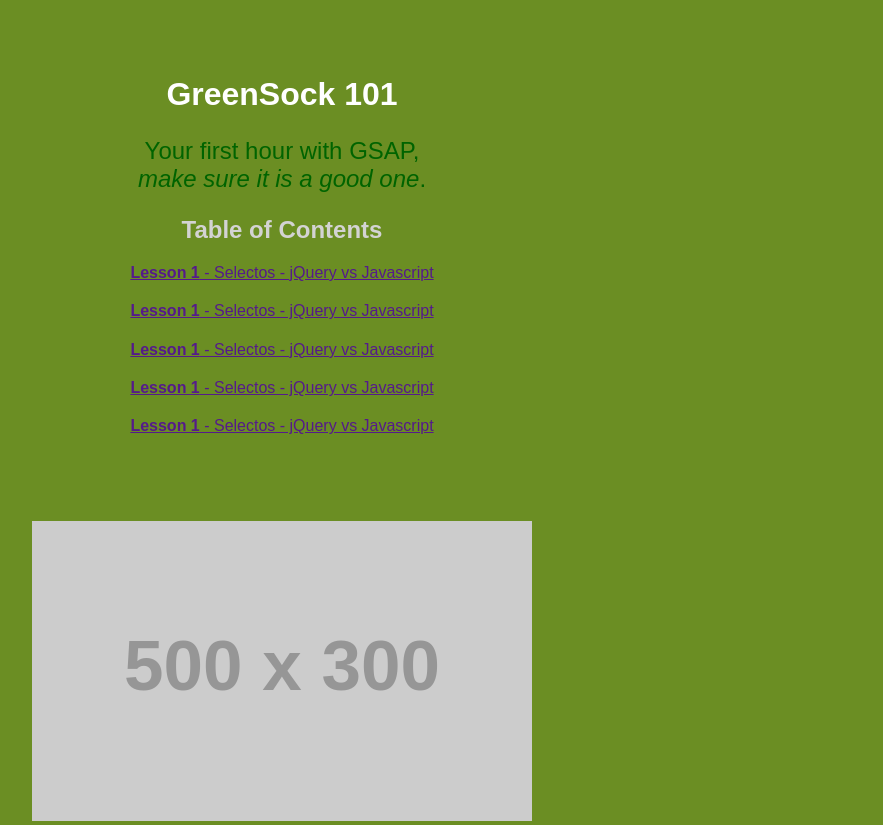
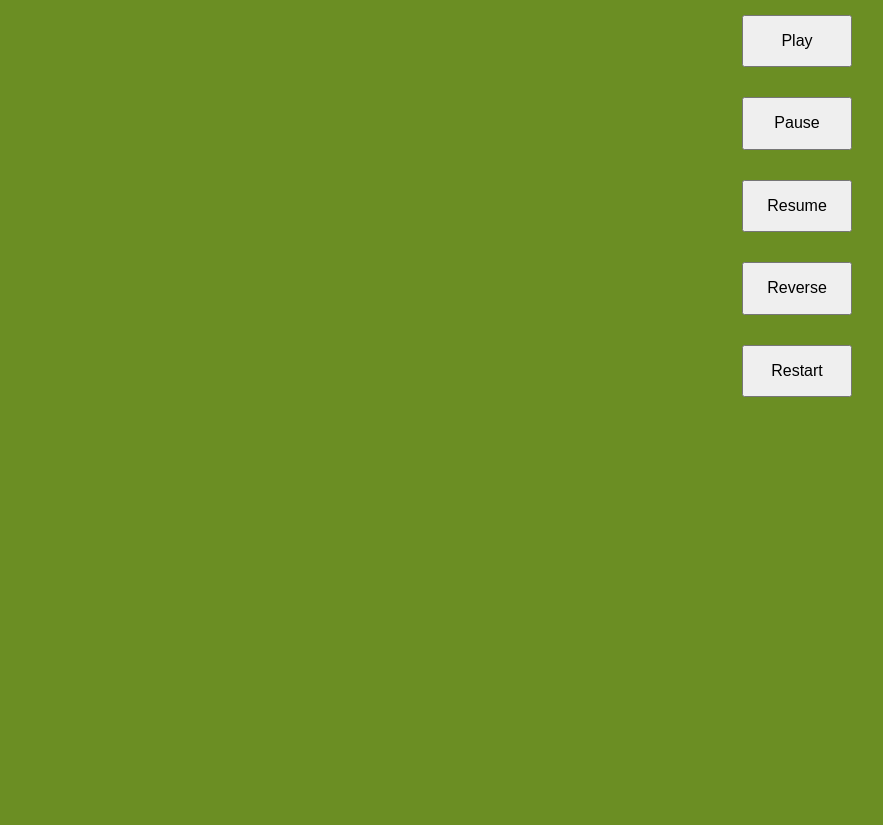
Before and after one commit to juanfevasquez/greensock, a plain HTML site: page index.html in a window 1280 px wide. Shown: the whole page, without its empty margins (358-1241 px from the left). Drawn offline with nearby package versions, Linux system fonts and the light colour scheme; placeholder pictures from the web are drawn by us.

Commit message:
Timeline Events

```diff
--- a/css/main.css
+++ b/css/main.css
@@ -49,3 +49,18 @@
 .image {
     max-width: 100%;
 }
+
+.btn-container {
+    position: absolute;
+    top: 15px;
+    right: 15px;
+    width: 220px;
+    text-align: right;
+}
+.btn {
+    display: block;
+    width: 50%;
+    margin: 0 auto 30px;
+    padding: 15px 0;
+
+}
--- a/index.html
+++ b/index.html
@@ -38,6 +38,14 @@
         <img class="image" src="http://placehold.it/500x300" alt="placeholder image">
     </div>
 
+    <div class="btn-container">
+        <button class="btn btn-play">Play</button>
+        <button class="btn btn-pause">Pause</button>
+        <button class="btn btn-resume">Resume</button>
+        <button class="btn btn-reverse">Reverse</button>
+        <button class="btn btn-restart">Restart</button>
+    </div>
+
     <script src="https://cdnjs.cloudflare.com/ajax/libs/jquery/3.2.1/jquery.min.js"></script>
     <script src="https://cdnjs.cloudflare.com/ajax/libs/gsap/1.19.1/TweenMax.min.js"></script>
     <script src="js/main.js"></script>
--- a/js/main.js
+++ b/js/main.js
@@ -45,19 +45,19 @@
     // What is a label: is a tool that allows me to point to a time in the timeline where I want some
     // animation to be triggered. eg:
 
-    /*
+    /**/
     tl.from(title, 0.6, {
         y: -30,
         autoAlpha: 0,
         ease: Power1.easeOut,
     })
     .add('start_image_animation')
-    .from(intro, 1, {
+    .from(intro, 2, {
         y: -30,
         autoAlpha: 0,
         ease: Power1.easeOut
     })
-    .from(subtitle, 0.3, {
+    .from(subtitle, 1, {
         y: -30,
         autoAlpha: 0,
         ease: Power1.easeOut
@@ -71,9 +71,39 @@
         autoAlpha: 0,
         ease: Power1.easeInOut
     }, 'start_image_animation');
-    */
-
-    //Timeline Playback
 
 
+
+
+    //--------------- Timeline Playback
+
+    var btn_play = document.querySelector('.btn-play'),
+        btn_pause = document.querySelector('.btn-pause'),
+        btn_resume = document.querySelector('.btn-resume'),
+        btn_reverse = document.querySelector('.btn-reverse'),
+        btn_restart = document.querySelector('.btn-restart');
+
+    //Stop all animation from the beginning of the timeline
+    tl.pause();
+
+    btn_play.addEventListener('click', function() {
+        tl.play();
+    });
+
+    btn_pause.addEventListener('click', function() {
+        tl.pause();
+    });
+
+    btn_resume.addEventListener('click', function() {
+        tl.resume();
+    });
+
+    btn_reverse.addEventListener('click', function() {
+        tl.reverse();
+    });
+
+    btn_restart.addEventListener('click', function() {
+        tl.restart();
+    });
+
 })();
```
